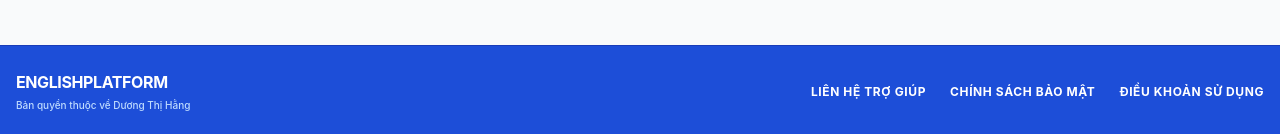
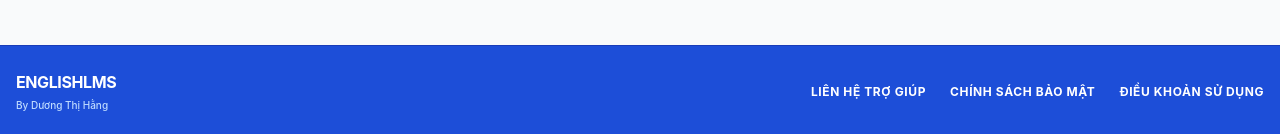
Before and after one commit to henghang22/english-web, a React (Vite) app in the folder frontend/: page / in a window 1280 px wide. Shown: the part 1042-1176 px from the top of the page. Built offline with nearby package versions, Linux system fonts and the light colour scheme; no server answers.

Commit message:
Update logo and footer

```diff
--- a/frontend/index.html
+++ b/frontend/index.html
@@ -2,7 +2,7 @@
 <html lang="vi">
   <head>
     <meta charset="UTF-8" />
-    <link rel="icon" type="image/svg+xml" href="/favicon.svg" />
+    <link rel="icon" type="image/svg+xml" href="/english.png" />
     <meta name="viewport" content="width=device-width, initial-scale=1.0" />
 
     <title>English - Nền tảng học tiếng Anh</title>
--- a/frontend/src/components/layout/Footer.jsx
+++ b/frontend/src/components/layout/Footer.jsx
@@ -8,10 +8,10 @@
 
           <div className="text-center md:text-left">
             <h2 className="text-base font-bold uppercase tracking-tight">
-              EnglishPlatform
+              EnglishLMS
             </h2>
             <p className="text-[10px] text-blue-200 mt-1 font-medium">
-              Bản quyền thuộc về Dương Thị Hằng
+              By Dương Thị Hằng
             </p>
           </div>
 
```
Also changed, not shown: frontend/public/english.png (added).
